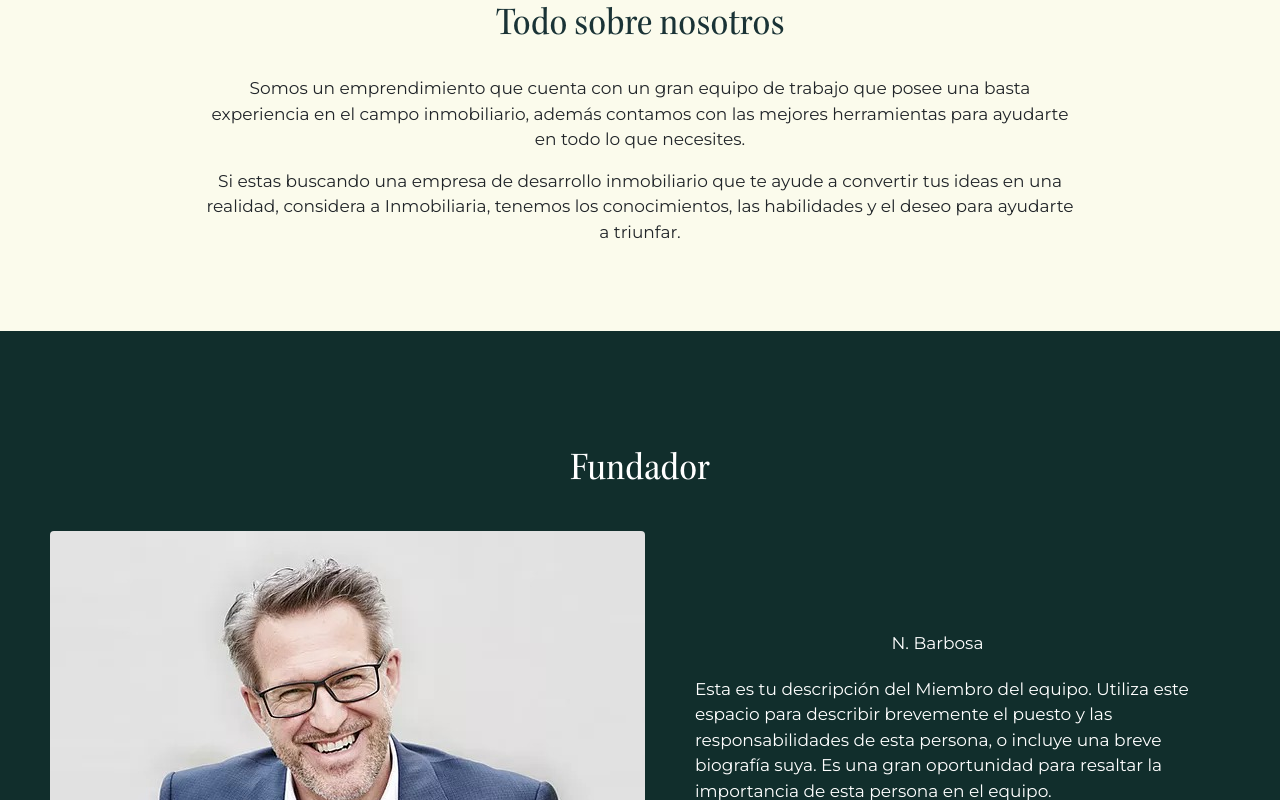
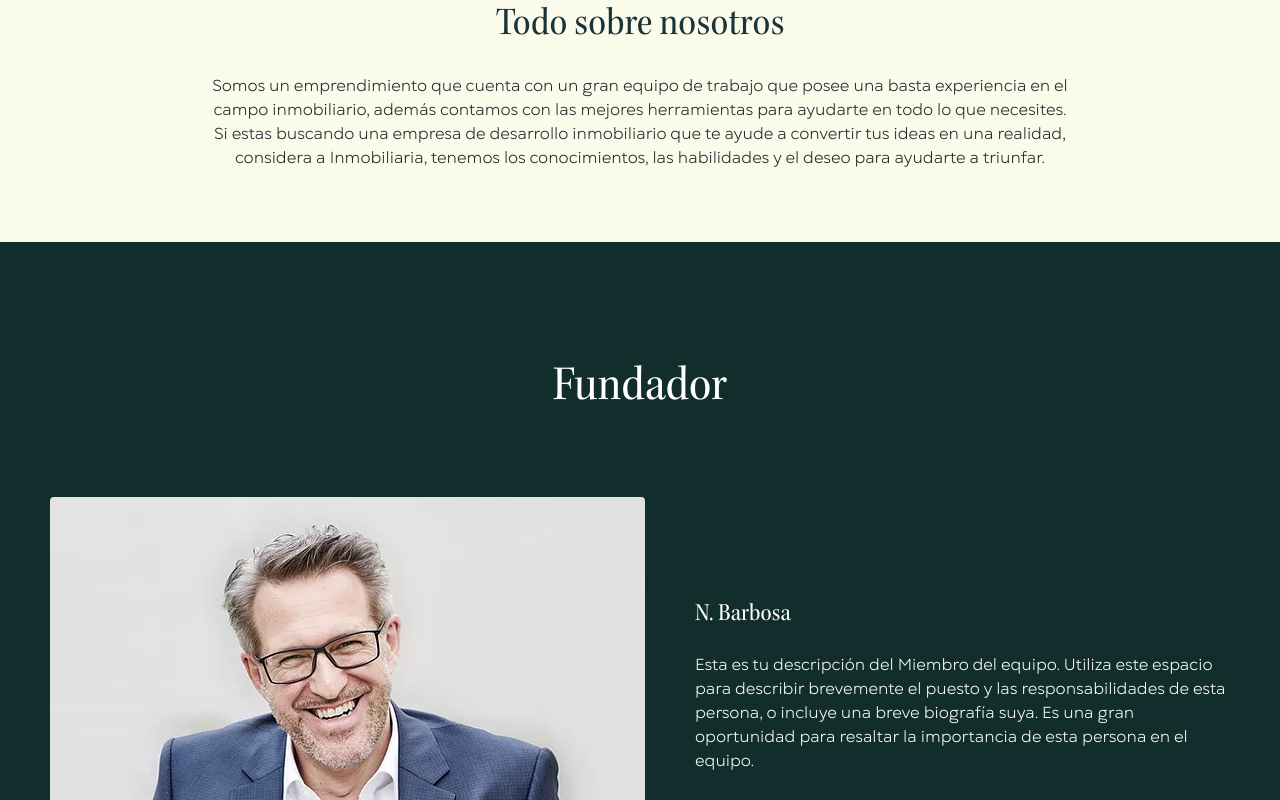
Before and after one commit to angelicamaru/inmobiliaria, a React (Create React App) app: page /info in a window 1280 px wide. Shown: the part 480-1280 px from the top of the page. Built offline with nearby package versions, Linux system fonts and the light colour scheme.

Commit message:
Finiquitar detalles de senior

```diff
--- a/src/Components/InfoSection/InfoSection.js
+++ b/src/Components/InfoSection/InfoSection.js
@@ -13,13 +13,13 @@ function InfoSection() {
           <label>Todo sobre nosotros</label>
         </div>
         <div className={classes.texto}>
-          <p>Somos un emprendimiento que cuenta con un gran equipo de trabajo que posee
+          <label>Somos un emprendimiento que cuenta con un gran equipo de trabajo que posee
             una basta experiencia en el campo inmobiliario, además contamos con las mejores
             herramientas para ayudarte en todo lo que necesites.
-          </p>
-          <p>Si estas buscando una empresa de desarrollo inmobiliario que te ayude a
+          </label>
+          <label>Si estas buscando una empresa de desarrollo inmobiliario que te ayude a
             convertir tus ideas en una realidad, considera a Inmobiliaria, tenemos los conocimientos,
-            las habilidades y el deseo para ayudarte a triunfar.</p>
+            las habilidades y el deseo para ayudarte a triunfar.</label>
         </div>
       </div>
       <div className={classes.medio}>
@@ -32,13 +32,13 @@ function InfoSection() {
           </div>
           <div>
             <div className={classes.textotit}>
-              <p>N. Barbosa</p>
+              <label>N. Barbosa</label>
             </div>
             <div className={classes.textocont}>
-              <p>Esta es tu descripción del Miembro del equipo.
+              <label>Esta es tu descripción del Miembro del equipo.
                 Utiliza este espacio para describir brevemente el puesto y las responsabilidades
                 de esta persona, o incluye una breve biografía suya. Es una gran oportunidad para
-                resaltar la importancia de esta persona en el equipo.</p>
+                resaltar la importancia de esta persona en el equipo.</label>
             </div>
           </div>
         </div>
--- a/src/Components/InfoSection/InfoSection.module.css
+++ b/src/Components/InfoSection/InfoSection.module.css
@@ -22,14 +22,17 @@
     padding-bottom: 70px;
 }
 .textotit{
+    margin-left: 50px;
+    text-align: left;
+    font-size: 25px;
     padding-top: 100px;
-    font-family: GoghBook;
+    font-family: Kepler;
     color: white;
 }
 .textocont{
     margin-top: 20px;
     margin-left: 50px;
-    font-family: Kepler;
+    font-family: GoghBook;
     color: white;
     text-align: left;
 }
@@ -41,9 +44,9 @@
 }
 .fundador{
     padding-top: 110px;
-    padding-bottom: 30px;
+    padding-bottom: 70px;
     font-family: Kepler;
-    font-size: 40px;
+    font-size: 50px;
     color: white;
 }
 .contenedor{
```
